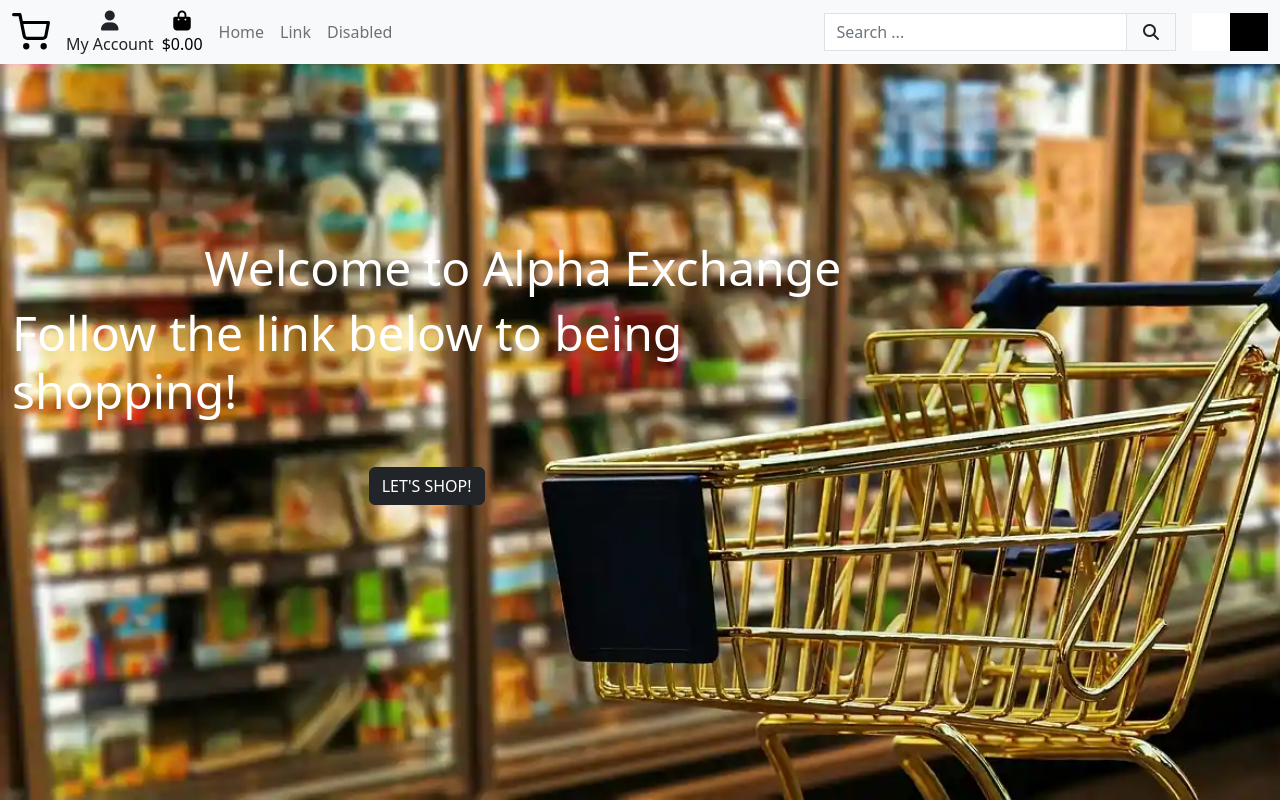
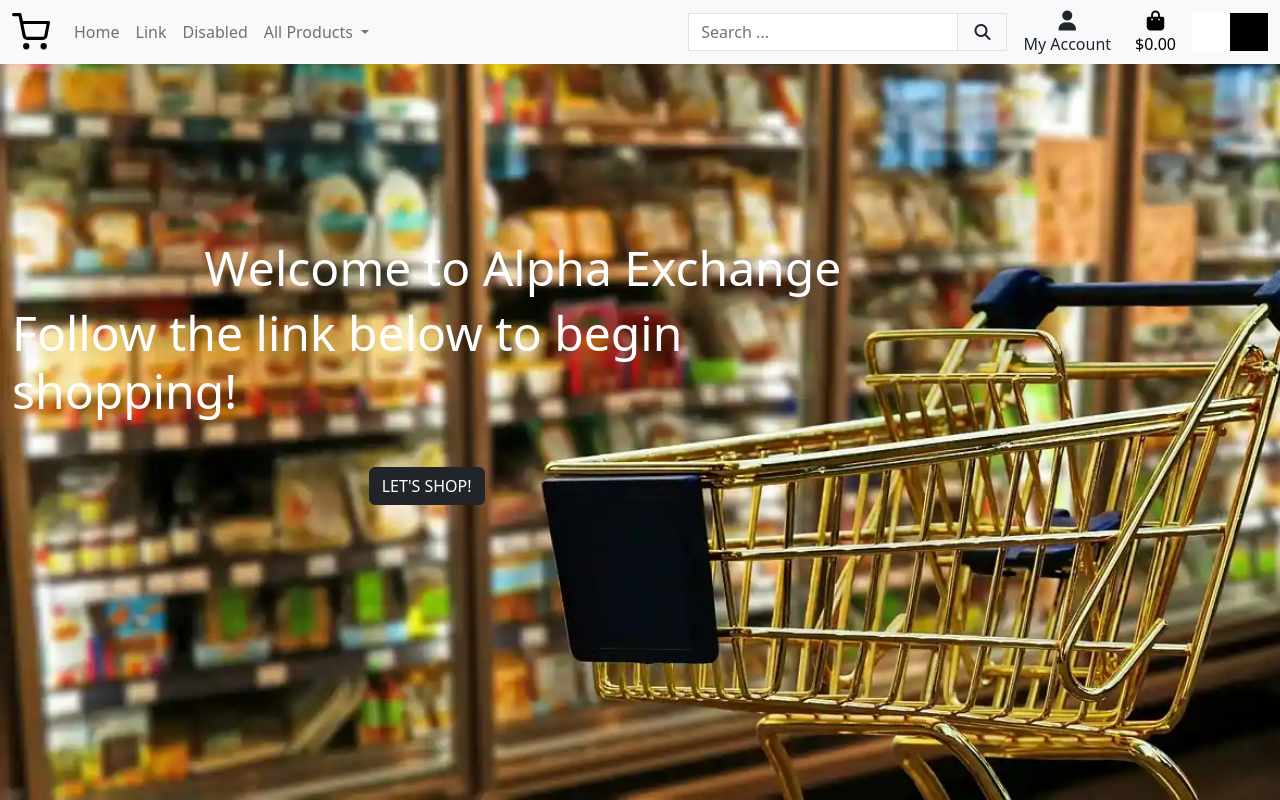
Before and after one commit to Code-Institute-Submissions/CI_PP5_Alpha_Exchange, a Django app: page / in a window 1280 px wide. Run offline with Django 3.2, Linux system fonts and the light colour scheme; some libraries are stand-ins or nearby versions.

Commit message:
header reorder elements

```diff
--- a/home/templates/home/index.html
+++ b/home/templates/home/index.html
@@ -14,7 +14,7 @@
         <div class="row h-100">
             <div class="col-7 col-md-8 my-auto">
                 <h1 class="display-5 logo-font text-white d-flex justify-content-end">Welcome to Alpha Exchange</h1>
-                <h2 class="display-5 logo-font text-white d-flex justify-content-end">Follow the link below to being shopping!</h2>
+                <h2 class="display-5 logo-font text-white d-flex justify-content-end">Follow the link below to begin shopping!</h2>
                 <div class=" my-5 d-flex flex-wrap justify-content-center">
                     <h4>
                         <a href="" class="btn btn-dark text-uppercase text-white">Let's Shop!</a>
--- a/templates/base.html
+++ b/templates/base.html
@@ -43,6 +43,50 @@
         <div class="row">
             <nav class="navbar navbar-expand-lg bg-light">
                 <div class="container-fluid list-inline-item">
+                    <img class="navbar-brand order-first py-0" src="/media/shopping-cart.svg" alt="Website Branding">
+                    <button class="navbar-toggler order-last" type="button" data-bs-toggle="collapse" data-bs-target="#navbarTogglerDemo01" aria-controls="navbarTogglerDemo01" aria-expanded="false" aria-label="Toggle navigation">
+                      <span class="navbar-toggler-icon"></span>
+                    </button>
+                    <div class="collapse navbar-collapse" id="navbarTogglerDemo01">
+                        <!-- Navigation Links -->
+                        <ul class="navbar-nav me-auto mb-2 mb-lg-0">
+                            <li class="nav-item">
+                                <a class="nav-link" aria-current="page" href="{% url 'home' %}">Home</a>
+                            </li>
+                            <li class="nav-item">
+                                <a class="nav-link" href="#">Link</a>
+                            </li>
+                            <li class="nav-item">
+                                <a class="nav-link" href="#">Disabled</a>
+                            </li>
+                            <li class="nav-item dropdown">
+                                <a class="nav-link dropdown-toggle" href="#" id="all-products" data-bs-toggle="dropdown" aria-haspopup="true" aria-expanded="false">
+                                    All Products
+                                </a>
+                                <div class="dropdown-menu border-0" aria-labelledby="all-products">
+                                    <a href="" class="dropdown-item">Sort By Price</a>
+                                    <a href="" class="dropdown-item ">Sort By Rating</a>
+                                    <a href="" class="dropdown-item ">Sort By Category</a>
+                                    <a href="" class="dropdown-item">All Products</a>
+                                </div>
+                            </li>
+                        </ul>
+                        <div class="col-12 col-lg-4 my-auto py-1 py-lg-0 mx-3">
+                            <!-- Search box form -->
+                            <form method="GET" action="" class="d-flex py-1">
+                                <div class="input-group w-100">
+                                    <input class="form-control border border-black rounded-0" type="text" name="q" placeholder="Search ...">
+                                    <div class="input-group-append">
+                                        <button class="form-control btn btn-black border border-black rounded-0" type="submit">
+                                            <span class="icon">
+                                                <i class="fas fa-search"></i>
+                                            </span>
+                                        </button>
+                                    </div>
+                                </div>
+                            </form>
+                        </div>
+                    </div>
                     <!-- User administration -->
                     <li class="nav-item dropdown list-inline-item text-center my-0">
                         <a class="nav-link dropdown" href="#" role="button" data-bs-toggle="dropdown" aria-expanded="false">
@@ -66,7 +110,7 @@
                             {% endif %}
                         </ul>
                         <!-- Shopping cart -->
-                        <li class="list-inline-item">
+                        <li class="list-inline-item mx-3">
                             <a class="{% if grand_total %}text-info font-weight-bold{% else %}text-black{% endif %} nav-link" href="">
                                 <div class="text-center">
                                     <div><i class="fas fa-shopping-bag fa-lg"></i></div>
@@ -81,46 +125,13 @@
                             </a>
                         </li>
                     </li>
-                    <img class="navbar-brand order-first py-0" src="/media/shopping-cart.svg" alt="Website Branding">
-                    <button class="navbar-toggler" type="button" data-bs-toggle="collapse" data-bs-target="#navbarTogglerDemo01" aria-controls="navbarTogglerDemo01" aria-expanded="false" aria-label="Toggle navigation">
-                      <span class="navbar-toggler-icon"></span>
-                    </button>
-                    <div class="collapse navbar-collapse" id="navbarTogglerDemo01">
-                        <!-- Navigation Links -->
-                        <ul class="navbar-nav me-auto mb-2 mb-lg-0">
-                            <li class="nav-item">
-                                <a class="nav-link" aria-current="page" href="{% url 'home' %}">Home</a>
-                            </li>
-                            <li class="nav-item">
-                                <a class="nav-link" href="#">Link</a>
-                            </li>
-                            <li class="nav-item">
-                                <a class="nav-link">Disabled</a>
-                            </li>
-                        </ul>
-                        <div class="col-12 col-lg-4 my-auto py-1 py-lg-0 mx-3">
-                            <!-- Search box form -->
-                            <form method="GET" action="" class="d-flex">
-                                <div class="input-group w-100">
-                                    <input class="form-control border border-black rounded-0" type="text" name="q" placeholder="Search ...">
-                                    <div class="input-group-append">
-                                        <button class="form-control btn btn-black border border-black rounded-0" type="submit">
-                                            <span class="icon">
-                                                <i class="fas fa-search"></i>
-                                            </span>
-                                        </button>
-                                    </div>
-                                </div>
-                            </form>
-                        </div>
                     <!-- Theme switch toggle -->
-                        <input id="theme"  type="checkbox" name="theme">
+                <input id="theme"  type="checkbox" name="theme" class="mx-3">
                 <label for="theme" class="switch">Theme Switch
                     <span>
                         <span class="slider"></span>
                     </span>
                 </label>
-                    </div>
                 </div>
             </nav>
         </div>
```
Lines whose indentation alone changed are shown as unchanged.
